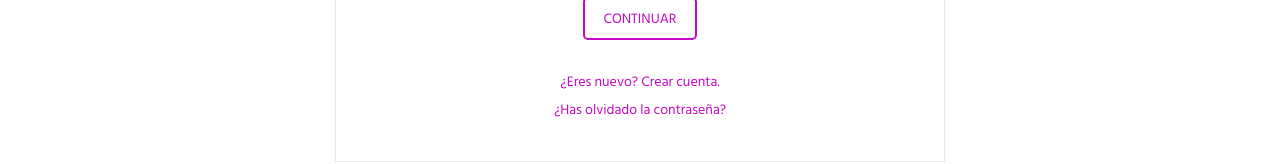
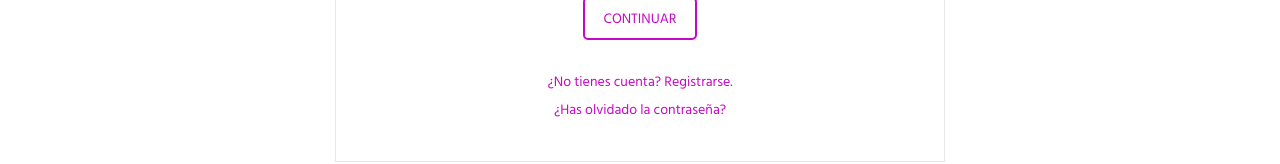
Before and after one commit to gszcode/E-commerce, a React (Vite) app: page /login in a window 1280 px wide. Shown: the part 455-619 px from the top of the page. Built offline with nearby package versions, Linux system fonts and the light colour scheme.

Commit message:
se agrego texto en login y register

```diff
--- a/src/components/Layout/index.tsx
+++ b/src/components/Layout/index.tsx
@@ -1,5 +1,5 @@
 import Footer from '../Footer'
-import SMNavbar from '../SMNavbar'
+import SMNavbar from '../Navbar/SMNavbar'
 
 const Layout = ({ children }: { children: JSX.Element }) => {
   return (
--- a/src/page/Login/index.tsx
+++ b/src/page/Login/index.tsx
@@ -28,7 +28,7 @@ const Login = () => {
           />
           <Button text="CONTINUAR" />
           <Link to="/register" className={styles.create_account}>
-            ¿Eres nuevo? Crear cuenta.
+            ¿No tienes cuenta? Registrarse.
           </Link>
           <Link to="/" className={styles.forgot}>
             ¿Has olvidado la contraseña?
--- a/src/page/Register/index.tsx
+++ b/src/page/Register/index.tsx
@@ -55,7 +55,7 @@ const Register = () => {
           />
           <Button text="REGISTRARSE" />
           <Link to="/login" className={styles.already_account}>
-            ¿Ya tienes una cuenta?
+            ¿Ya tienes una cuenta? Iniciar Sesión.
           </Link>
         </form>
       </div>
```
